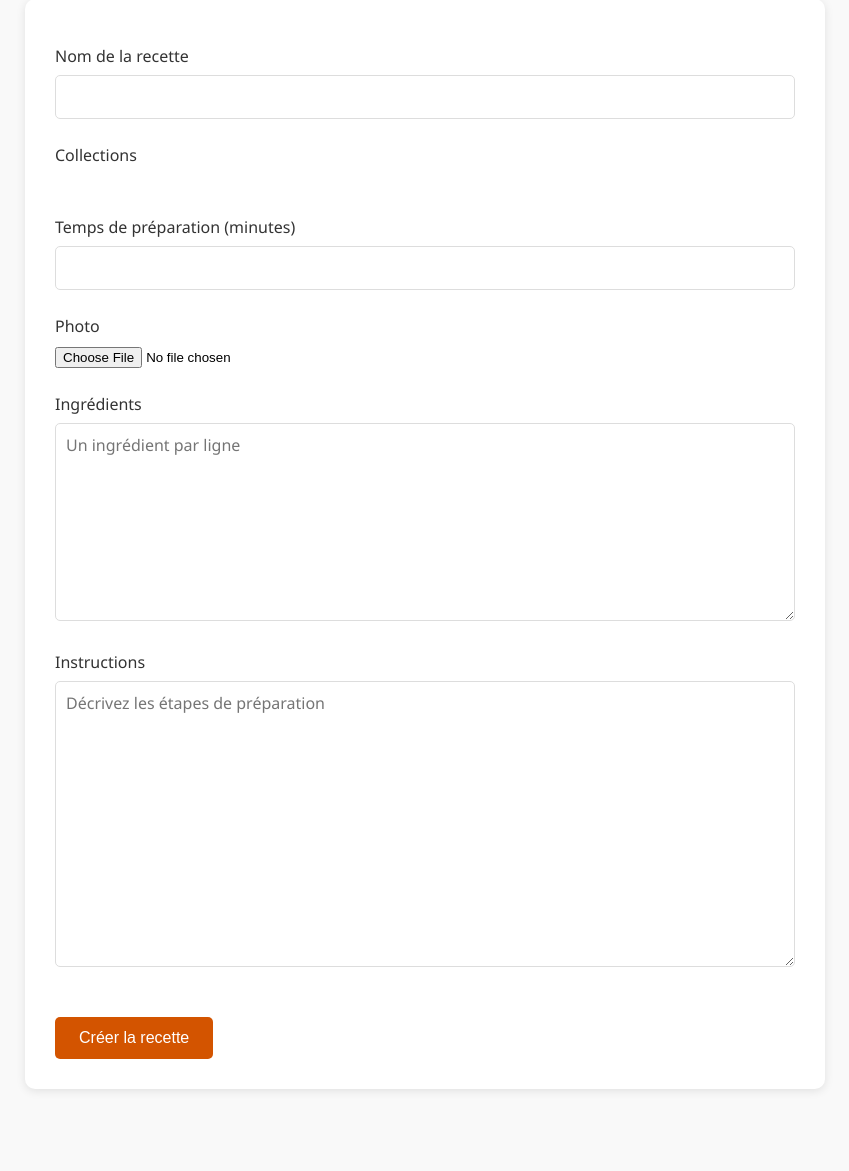
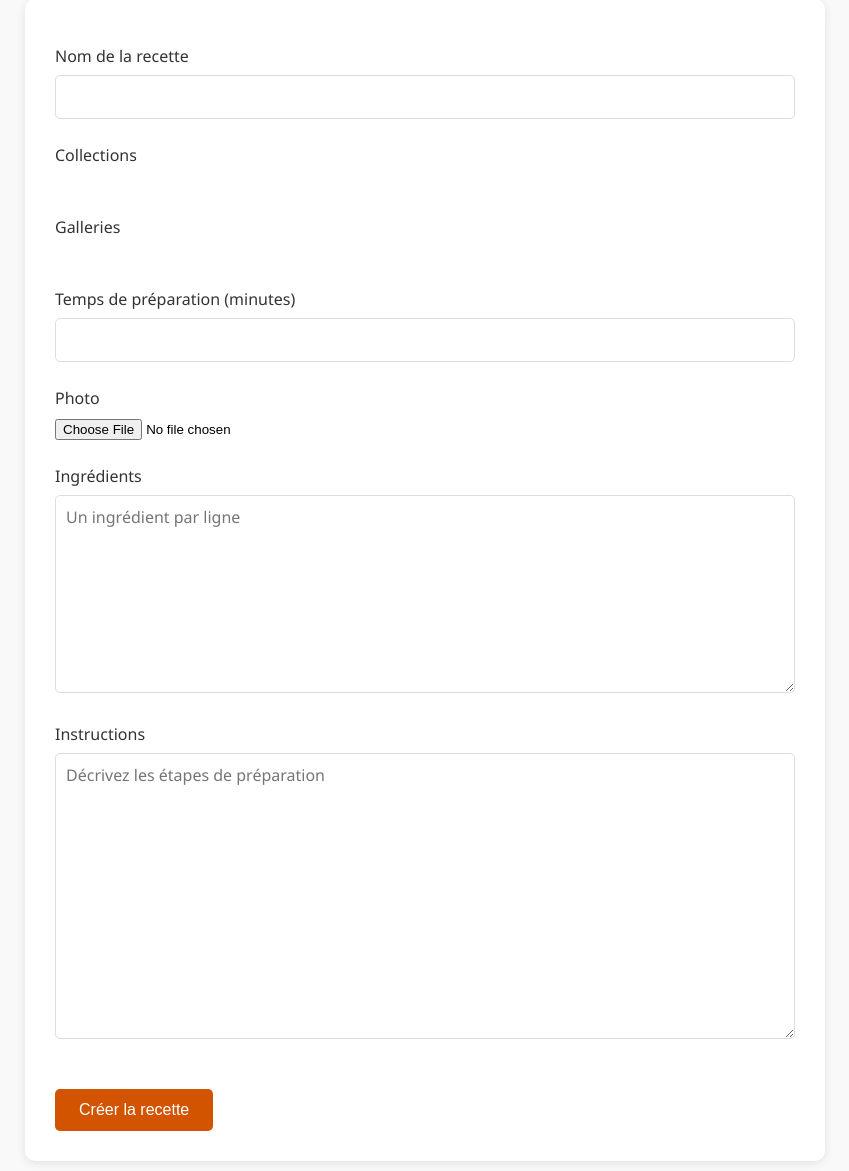
Before and after one commit to louisguichard/papilles, a Django app: page /create-recipe/ in a window 1280 px wide. Shown: the part 156-1327 px from the top of the page, without its empty margins (215-1064 px from the left). Before the commit the page ends 1247 px from the top, so only its background shows below. Run offline with Django 5.2, Linux system fonts and the light colour scheme; the visitor is signed in with stand-in values (Sample User, id 1); data that the repository does not hold is empty.

Commit message:
feat: add galleries field to recipe form

```diff
--- a/recipes/forms.py
+++ b/recipes/forms.py
@@ -8,6 +8,7 @@ class RecipeForm(forms.ModelForm):
         fields = [
             "title",
             "collections",
+            "galleries",
             "time",
             "picture",
             "ingredients",
@@ -16,6 +17,7 @@ class RecipeForm(forms.ModelForm):
         exclude = ["user", "slug"]
         widgets = {
             "collections": forms.CheckboxSelectMultiple(),
+            "galleries": forms.CheckboxSelectMultiple(),
             "ingredients": forms.Textarea(
                 attrs={"rows": 8, "placeholder": "Un ingrédient par ligne"}
             ),
@@ -26,6 +28,7 @@ class RecipeForm(forms.ModelForm):
         labels = {
             "title": "Nom de la recette",
             "collections": "Collections",
+            "galleries": "Galleries",
             "time": "Temps de préparation (minutes)",
             "picture": "Photo",
             "ingredients": "Ingrédients",
--- a/recipes/templates/recipes/create_recipe.html
+++ b/recipes/templates/recipes/create_recipe.html
@@ -114,7 +114,7 @@
                     <p>
                         <label for="{{ field.id_for_label }}">{{ field.label }}</label>
 
-                        {% if field.name == 'collections' %}
+                        {% if field.name == 'collections' or field.name == 'galleries' %}
                             <div class="checkbox-group">
                                 {% for checkbox in field %}
                                     <label class="checkbox-label">
```
